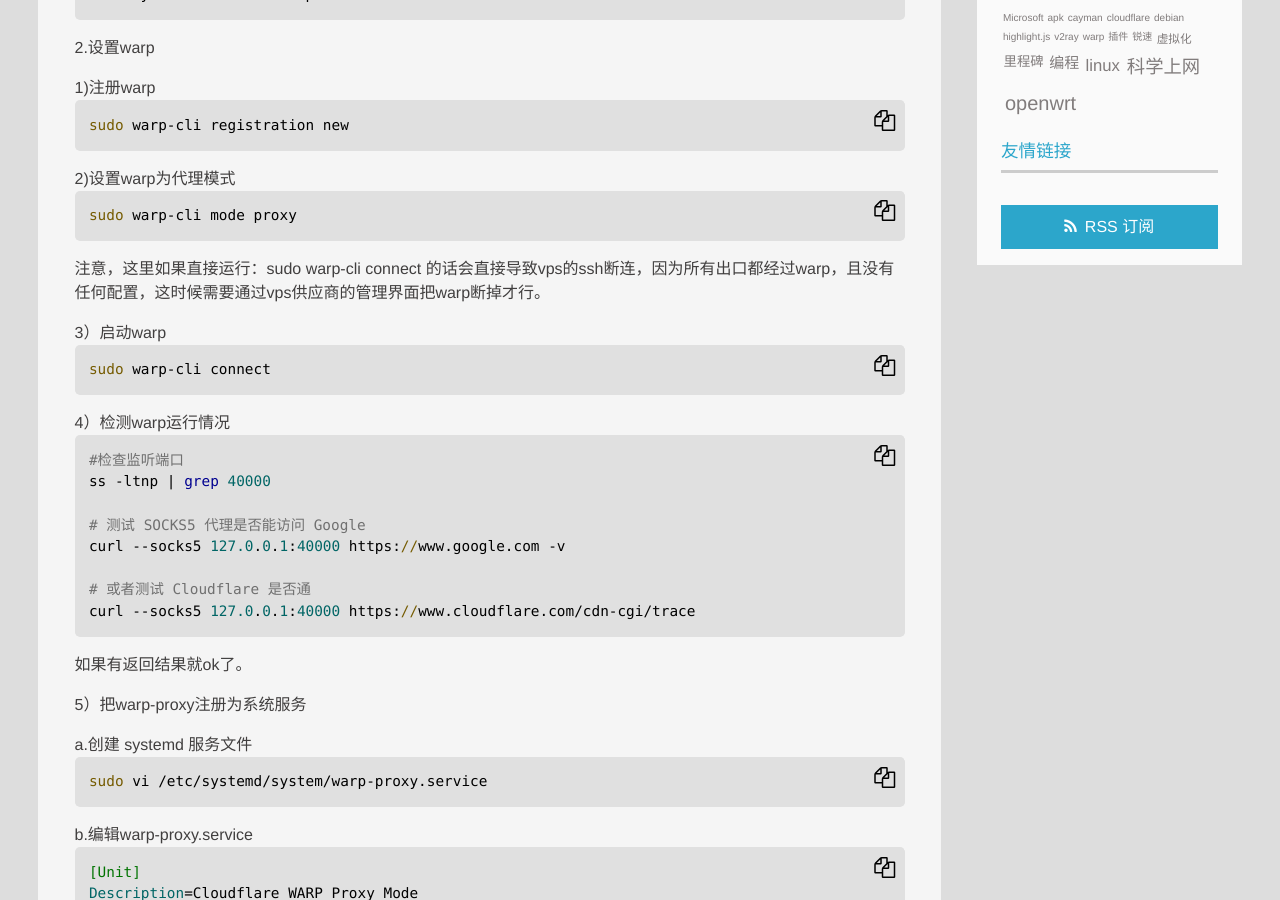
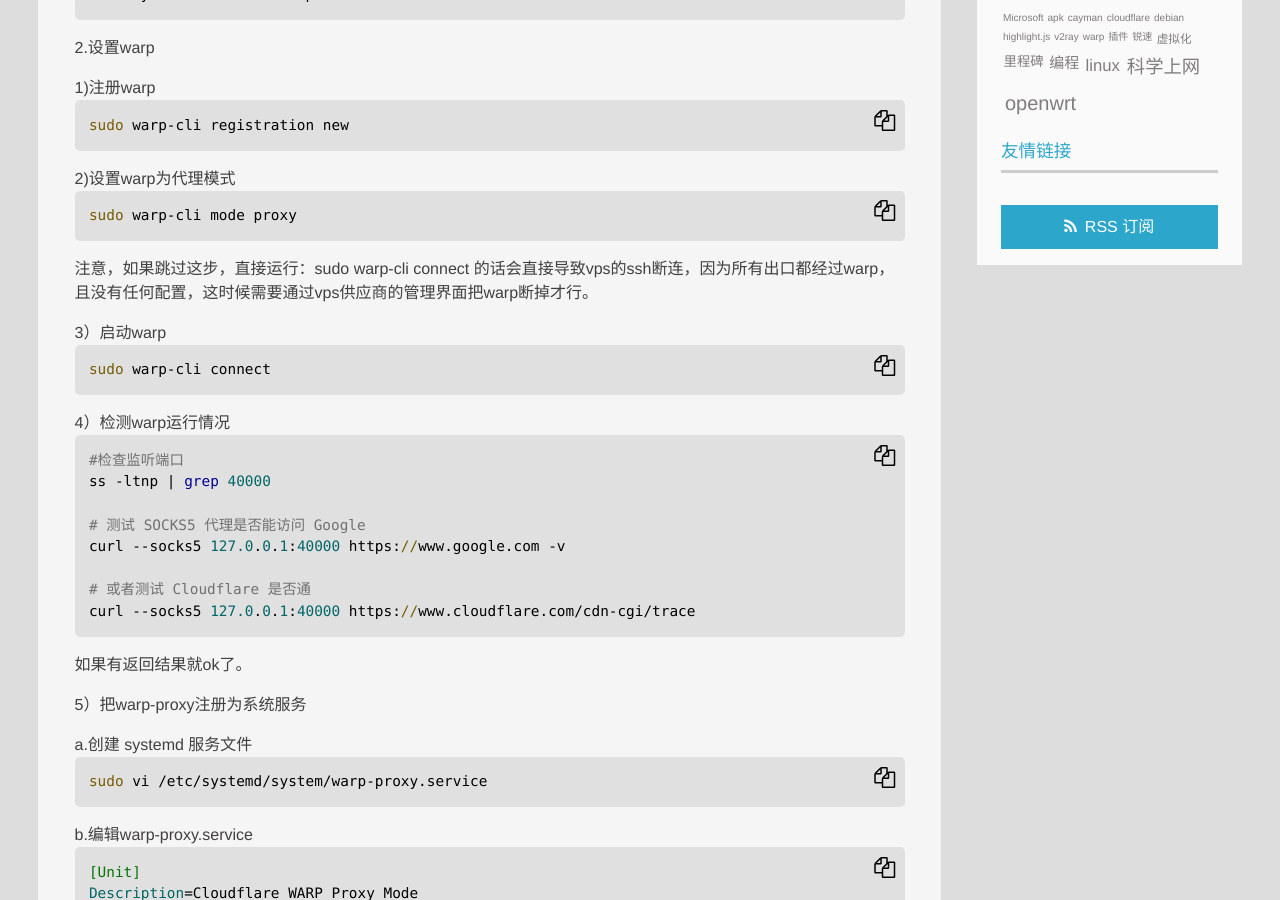
Before and after one commit to jibenfa/jibenfa.github.com, a Jekyll site: the page built from _posts/2025-08-14-E4BDBFE794A8warpE99A90E8978FvpsE79A84E79C9FE5AE9Eip.md, in a window 1280 px wide and 900 px high, scrolled down 974 px. Built offline with Jekyll 4.4.1, drawn with Linux system fonts in a browser that asks for light colours.

Commit message:
Update 2025-08-14-E4BDBFE794A8warpE99A90E8978FvpsE79A84E79C9FE5AE9Eip.md

````diff
--- a/_posts/2025-08-14-E4BDBFE794A8warpE99A90E8978FvpsE79A84E79C9FE5AE9Eip.md
+++ b/_posts/2025-08-14-E4BDBFE794A8warpE99A90E8978FvpsE79A84E79C9FE5AE9Eip.md
@@ -51,7 +51,7 @@ sudo warp-cli registration new
 ```bash
 sudo warp-cli mode proxy
 ```
-注意，这里如果直接运行：sudo warp-cli connect 的话会直接导致vps的ssh断连，因为所有出口都经过warp，且没有任何配置，这时候需要通过vps供应商的管理界面把warp断掉才行。
+注意，如果跳过这步，直接运行：sudo warp-cli connect 的话会直接导致vps的ssh断连，因为所有出口都经过warp，且没有任何配置，这时候需要通过vps供应商的管理界面把warp断掉才行。
 
 3）启动warp
 ```bash
````
